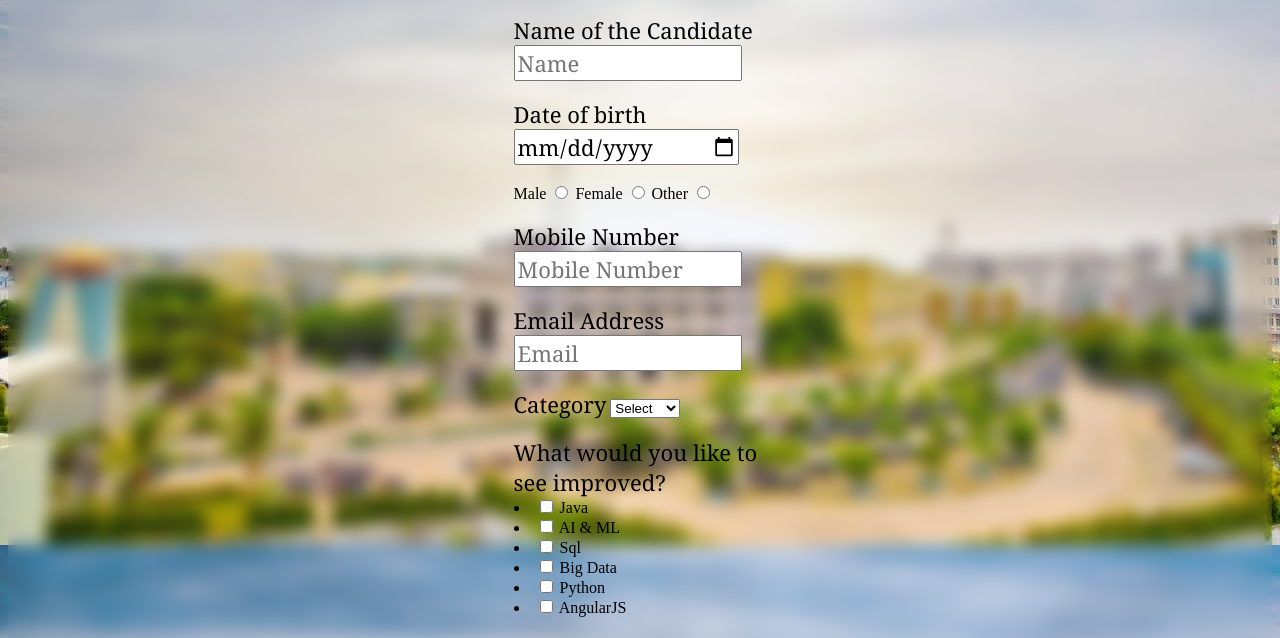
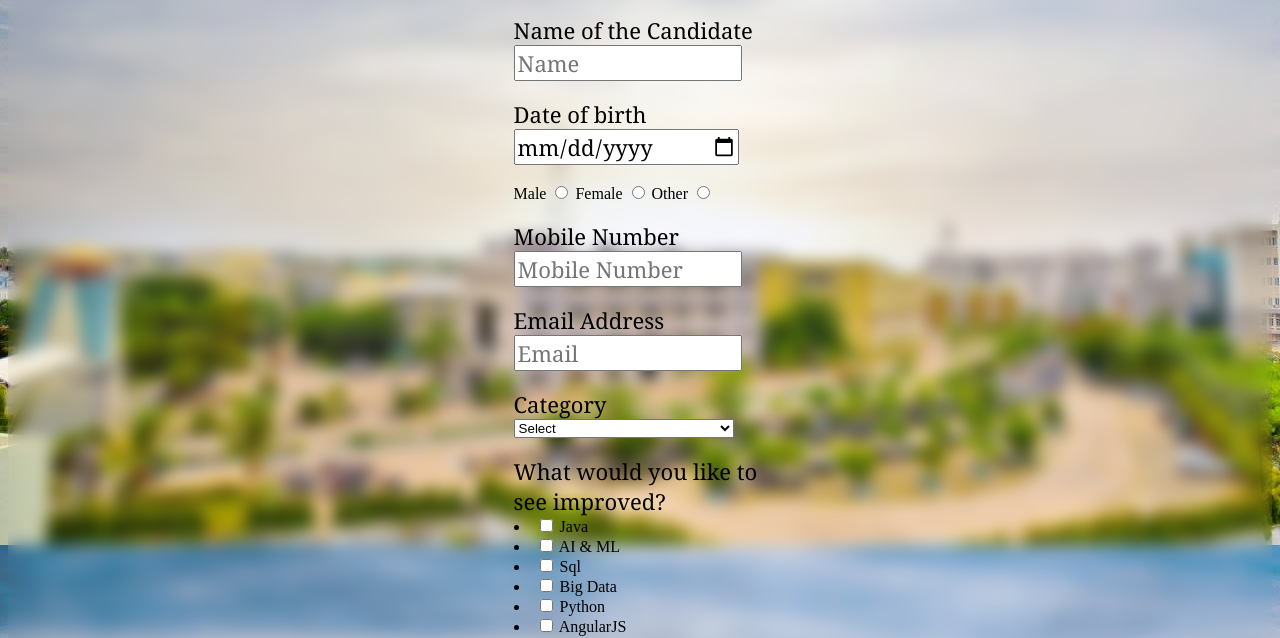
Before and after one commit to madhurima-ms/FCC-Survey-Page, a plain HTML site: page index.html in a window 1280 px wide. Shown: the part 182-820 px from the top of the page. Drawn offline with Linux system fonts and the light colour scheme; a web font is replaced by a local one.

Commit message:
finally all textbox aligned

```diff
--- a/index.html
+++ b/index.html
@@ -33,7 +33,7 @@
       <label class="space" id="email-label" for="email">Email Address </label>
       <input class="space input-bar" type="email" id="email" placeholder="Email " name="email"><br><br>
       <label class="space">Category</label>
-      <select id="dropdown" name="role" required>
+      <select class="input-bar" id="dropdown" name="role" required>
         <option disabled selected value>Select</option>
         <option value="student">General</option>
         <option value="sc">SC</option>
```
